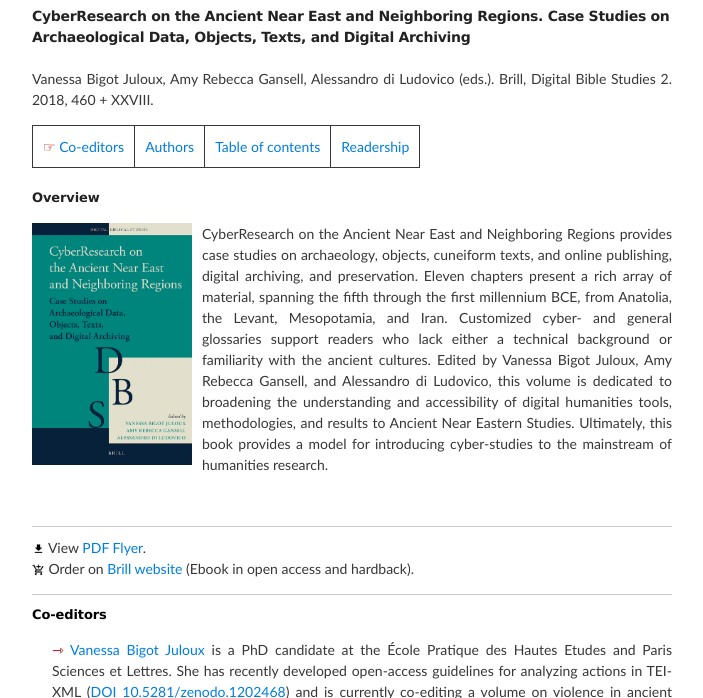
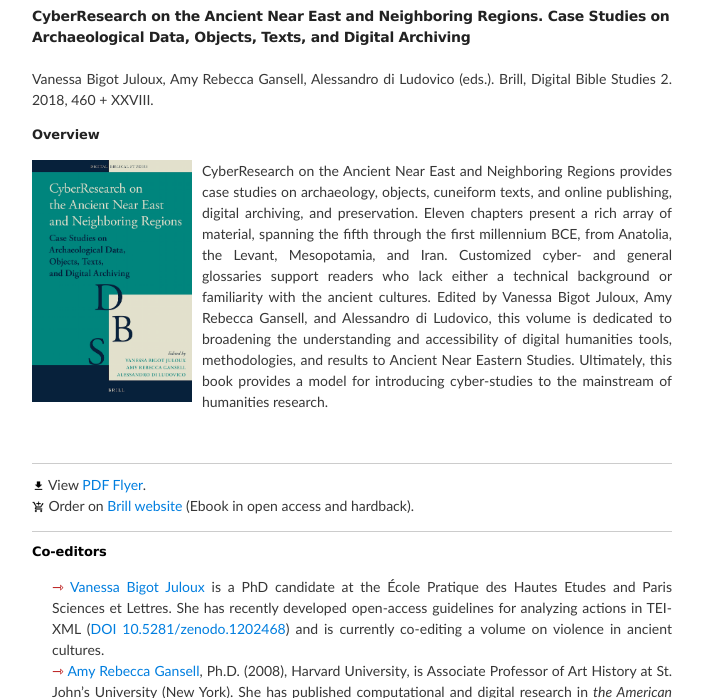
Before and after one commit to vbigot-juloux/ane-research-humanities, a Jekyll site: the page built from docs/CyberResearch-vol1.md, in a window 1280 px wide and 900 px high, cut to the strip 202-900 px from the top of the window. Shown: the whole strip, without its empty margins (288-991 px from the left). Built offline with Jekyll 4.4.1, drawn with Linux system fonts in a browser that asks for light colours; comment, search, counter and statistics services are not loaded; the repository's description, which GitHub fills in, is left out.

Commit message:
Update CyberResearch-vol1.md

```diff
--- a/docs/CyberResearch-vol1.md
+++ b/docs/CyberResearch-vol1.md
@@ -5,9 +5,6 @@ layout: default
 
 <h2> CyberResearch on the Ancient Near East and Neighboring Regions. Case Studies on Archaeological Data, Objects, Texts, and Digital Archiving</h2>
 Vanessa Bigot Juloux, Amy Rebecca Gansell, Alessandro di Ludovico (eds.). Brill, Digital Bible Studies 2. 2018, 460 +  XXVIII.<br />
-
-<span style="color:#b30000; font-size: 14px;">&#9758;</span> <a href="#eds">Co-editors</a> | <a href="#authors">Authors</a> | <a href="#table-content">Table of contents</a> | <a href="#readership">Readership</a>
-
 
 <h3>Overview</h3>
 <p><a href="../assets/CyberResearch_FrontCover.png" target="_blank"><img src="../assets/CyberResearch_FrontCover.png" style="float: left; overflow: auto; width:25%; padding-right: 10px; padding-bottom: 10px; border:0; -webkit-box-shadow: 0 0 0;"/></a>CyberResearch on the Ancient Near East and Neighboring Regions provides case studies on archaeology, objects, cuneiform texts, and online publishing, digital archiving, and preservation.
```
